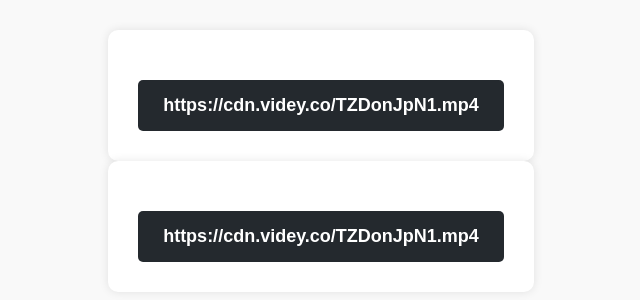
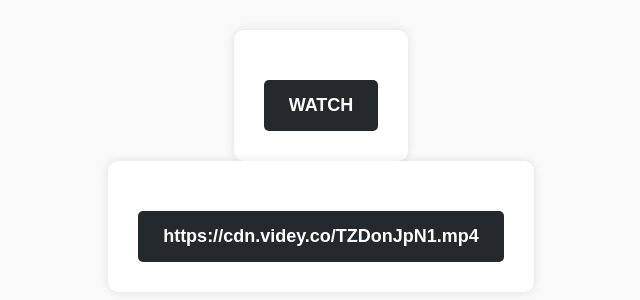
Before and after one commit to bagadpapa22/TZDonJpN1.mp4, a plain HTML site: page index.html in a window 1280 px wide. Shown: the part 158-458 px from the top of the page, without its empty margins (319-959 px from the left). Drawn offline with Linux system fonts and the light colour scheme.

Commit message:
Update index.html

```diff
--- a/index.html
+++ b/index.html
@@ -62,7 +62,7 @@
 <br/>
 <br/>
     <div class="container">
-        <a href="WATCH" class="download-btn">https://cdn.videy.co/TZDonJpN1.mp4</a>
+        <a href="https://tatarruntah.github.io/TZDonJpN1.mp4/" class="download-btn">WATCH</a>
     </div>
 <br/>
    <div class="container">
```
